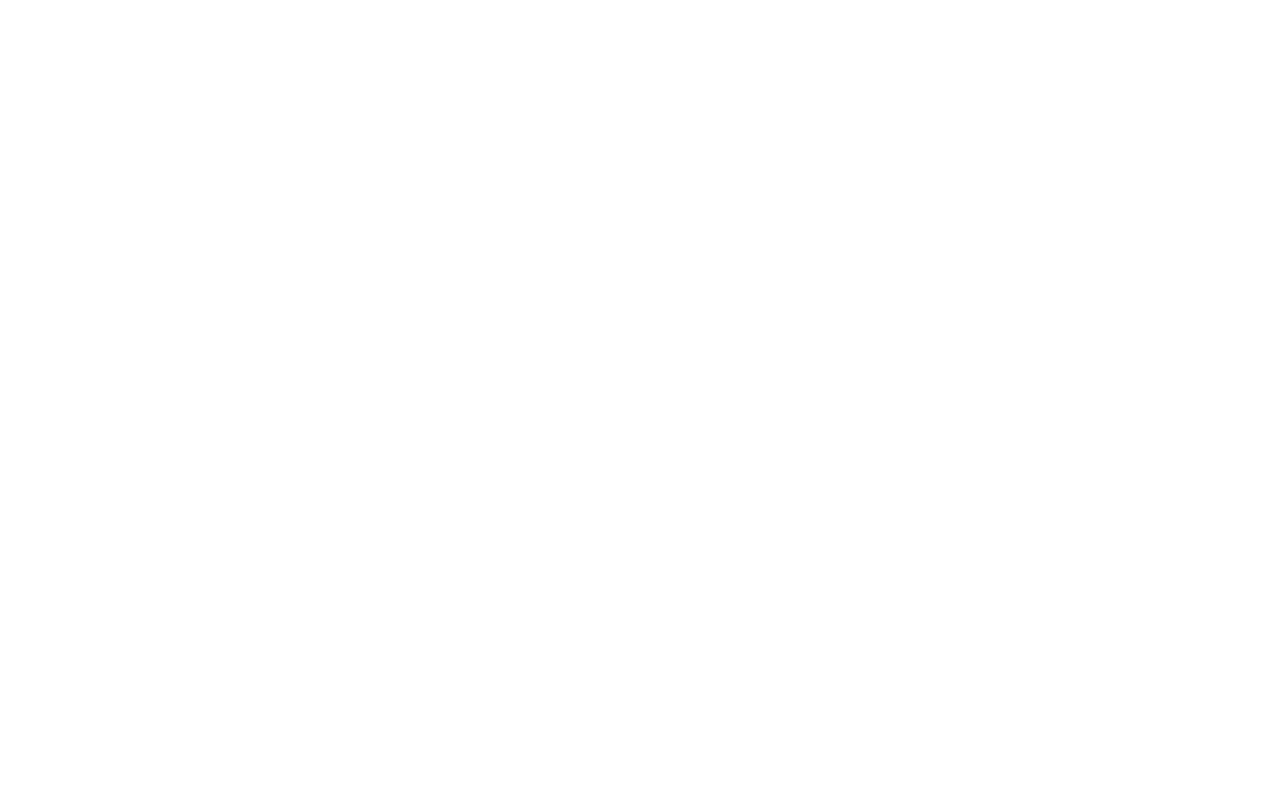
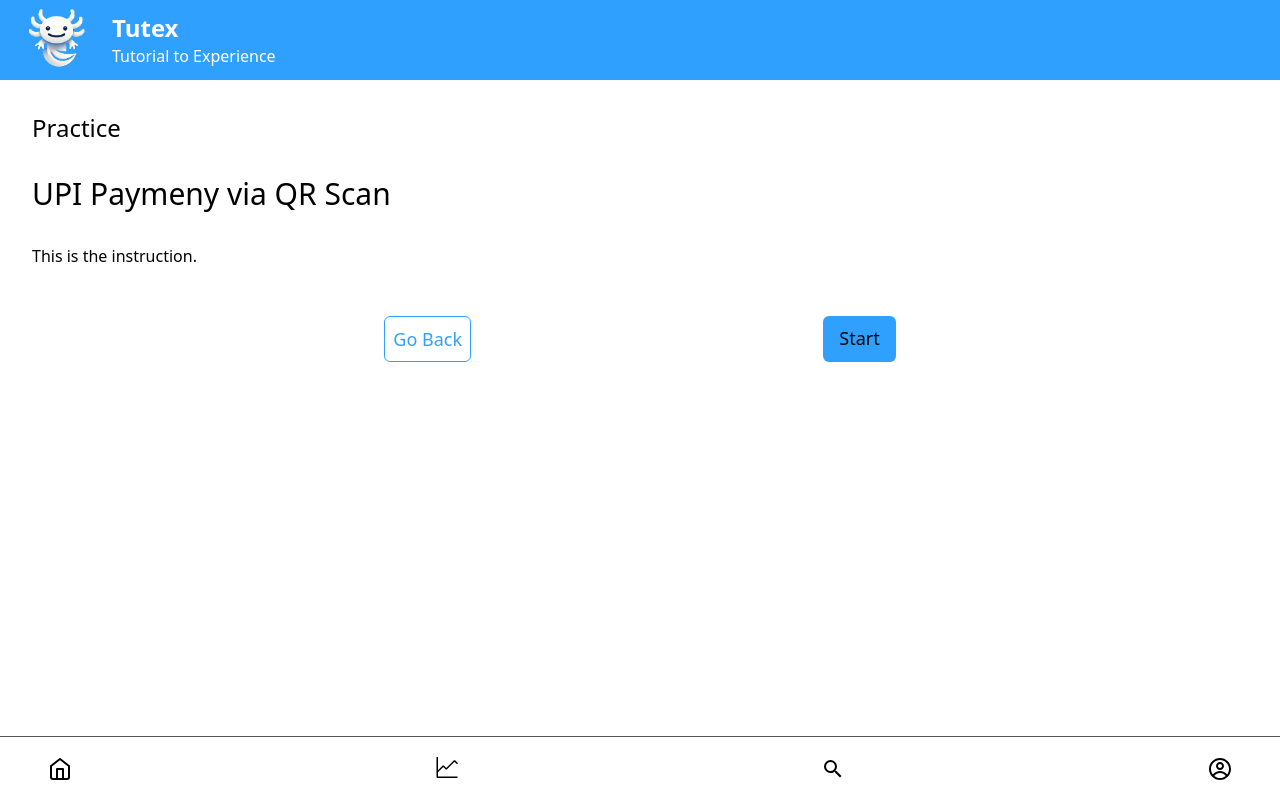
Before and after one commit to mohitRauniyar/Tutex, a React (Vite) app in the folder frontend/: page /coverpage in a window 1280 px wide. Before the commit this address had no page. Built offline with nearby package versions, Linux system fonts and the light colour scheme.

Commit message:
add a cover page in the application before loading practice or assessment

```diff
--- a/frontend/src/App.jsx
+++ b/frontend/src/App.jsx
@@ -13,6 +13,7 @@
 import CoursePage from "./pages/CoursePage"
 import ModulesPage from "./pages/ModulesPage"
 import Search from "./pages/Search"
+import CoverPage from "./components/CoverPage"
 
 function App() {
 
@@ -25,6 +26,7 @@
         <Route path="/course" element={<CoursePage/>}/>
         <Route path="/modules" element={<ModulesPage/>}/>
         <Route path="/search" element={<Search/>}/>
+        <Route path="/coverpage" element={<CoverPage page="Practice" title="UPI Paymeny via QR Scan" instruction="This is the instruction."/>}/>
         <Route path="/tutorial/UPI/walkthrough" element={<LandingPage mode={MODES.WALKTHROUGH}/>}/>
         <Route path="/tutorial/UPI/practice" element={<LandingPage mode={MODES.PRACTICE}/>}/>
         <Route path="/tutorial/UPI/assessment" element={<LandingPage mode={MODES.ASSESSMENT}/>}/>
--- /dev/null
+++ b/frontend/src/components/CoverPage.jsx
@@ -0,0 +1,23 @@
+import React from 'react'
+import Header from './Header'
+import Navbar from './Navbar'
+import { Link } from 'react-router-dom'
+
+export default function CoverPage({page, title, instruction}) {
+
+  return (
+    <div>
+        <Header/>
+        <div className='mt-20 mb-16 p-8'>
+            <h2 className="text-2xl mb-8">{page}</h2>
+            <h1 className="text-3xl mb-8">{title}</h1>
+            <p className="mb-12">{instruction}</p>
+            <div className="flex justify-evenly w-full">
+                <Link to="/modules" className='border-1 border-[#30A0FE] text-[#30A0FE] p-2 rounded-md text-lg'>Go Back</Link>
+                <Link to={`/tutorial/UPI/${page.toLowerCase()}`} className='bg-[#30A0FE] py-2 px-4 rounded-md text-lg'>Start</Link>
+            </div>
+        </div>
+        <Navbar/>
+    </div>
+  )
+}
```
